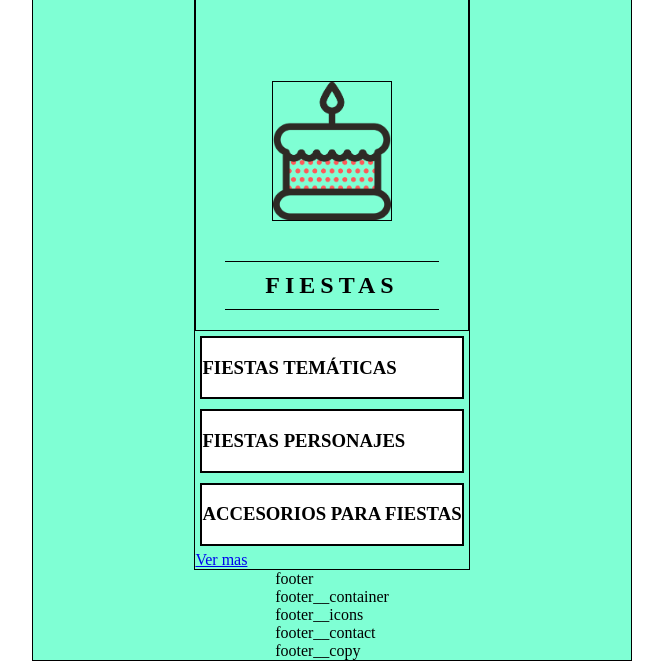
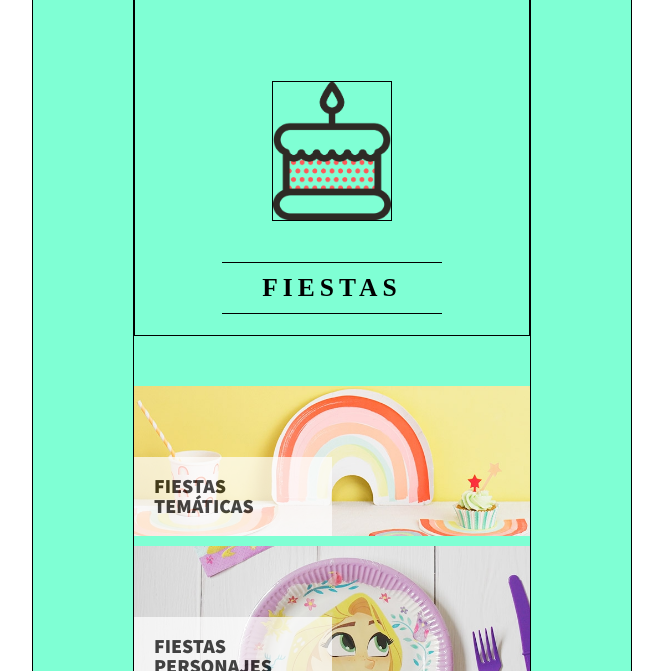
Before and after one commit to Sergiogl86/week1-challenge-weekend, a website: page index.html in a window 1280 px wide. Shown: the part 129-800 px from the top of the page, without its empty margins (308-971 px from the left). Drawn offline with Linux system fonts and the light colour scheme; a web font is replaced by a local one.

Commit message:
Update style.css

```diff
--- a/style.css
+++ b/style.css
@@ -1,6 +1,11 @@
 @font-face {
   font-family: "Source Sans Pro";
   src: url(/fuentes/SourceSansPro-Regular.ttf);
+  font-style: normal;
+}
+@font-face {
+  font-family: "Source Sans Pro Black";
+  src: url(/fuentes/SourceSansPro-Black.ttf);
   font-style: normal;
 }
 * {
@@ -11,6 +16,7 @@ body {
   display: flex;
   justify-content: center;
   margin: 0;
+  font-family: "Source Sans Pro";
 }
 
 .body {
@@ -53,13 +59,13 @@ body {
 .header-fix__user {
   display: flex;
 }
+.header-fix__user:hover {
+  background-position-x: -37px;
+}
 .header-fix__user-icon {
   width: 27px;
   height: 27px;
   background-image: url(./sprite.svg);
-}
-.header-fix__user-icon:hover {
-  background-position-x: -37px;
 }
 .header-fix__buscar {
   background-color: #bbb8b6;
@@ -73,6 +79,9 @@ body {
 .header-fix__carrito {
   background-color: #ffffff;
 }
+.header-fix__carrito:hover {
+  background-color: #ff5959;
+}
 .header-fix__carrito-icon {
   width: 30px;
   height: 30px;
@@ -83,14 +92,22 @@ body {
   background-color: #ff5959;
 }
 .header-fix__Numitems {
-  font-family: "Myriad Pro", "Myriad Web", "Tahoma", "Helvetica", "Arial",
-    sans-serif;
+  font-family: "Myriad Pro", "Myriad Web", "Tahoma", "Helvetica", "Arial", sans-serif;
   font-style: normal;
   font-size: 20px;
   color: #fff;
 }
 
-/*IMAGEN*/
+/*/Hovers/*/
+.header-fix__carrito:hover .header-fix__carrito-icon {
+  background-position-x: -116px;
+}
+
+.header-fix__user:hover .header-fix__user-icon {
+  background-position-x: -37px;
+}
+
+/*IMAGEN----------------------------------------*/
 .header-container {
   display: flex;
   justify-content: flex-start;
@@ -107,6 +124,9 @@ body {
   border: 1px solid black;
   display: flex;
   flex-direction: column;
+  font-family: "Source Sans Pro Black";
+  font-size: 17px;
+  /*font-weight: bold;*/
 }
 
 .main-container__category {
@@ -127,34 +147,56 @@ body {
 .main-container__titulo {
   font-family: "Source Sans Pro";
   letter-spacing: 5px;
-  font-weight: bold;
   border-top: 1px solid black;
   border-bottom: 1px solid black;
   padding: 10px 40px 10px 40px;
 }
 
+.main-container {
+  width: 100%;
+}
 .main-container__home {
+  margin-top: 50px;
   display: flex;
   flex-direction: column;
 }
 .main-container__images {
-  border: 1px solid black;
-  /*height: 170px;*/
-  margin: 5px;
+  display: flex;
+  flex-direction: column;
+  justify-content: flex-end;
+  width: 100%;
+  height: 150px;
+  margin-bottom: 10px;
 }
-.main-container__images img {
-  width: 100%;
+.main-container__images:nth-child(1) {
+  background-image: url(/images/fiestastematicas.jpg);
+  background-size: cover;
+}
+.main-container__images:nth-child(2) {
+  background-image: url(/images/fiestaspersonajes.jpg);
+  background-size: cover;
 }
 .main-container__images:nth-child(3) {
+  background-image: url(/images/pompones.jpg);
+  background-size: cover;
   overflow: hidden;
 }
-s .main-container__images:nth-child(3) img {
-  background-position: right;
+.main-container__box {
+  width: 50%;
+  padding: 0px 20px 0px 20px;
+  background: white;
+  opacity: 0.7;
+  line-height: 20px;
 }
-.main-container__box {
-  position: relative;
-  background: white;
-  border: 1px solid black;
+.main-container__box h3:hover {
+  text-decoration: underline;
+}
+.main-container__view-more {
+  background-color: #ff5959;
+  box-sizing: border-box;
+}
+.main-container__view-more a {
+  color: white;
 }
 
 /*# sourceMappingURL=style.css.map */
```
